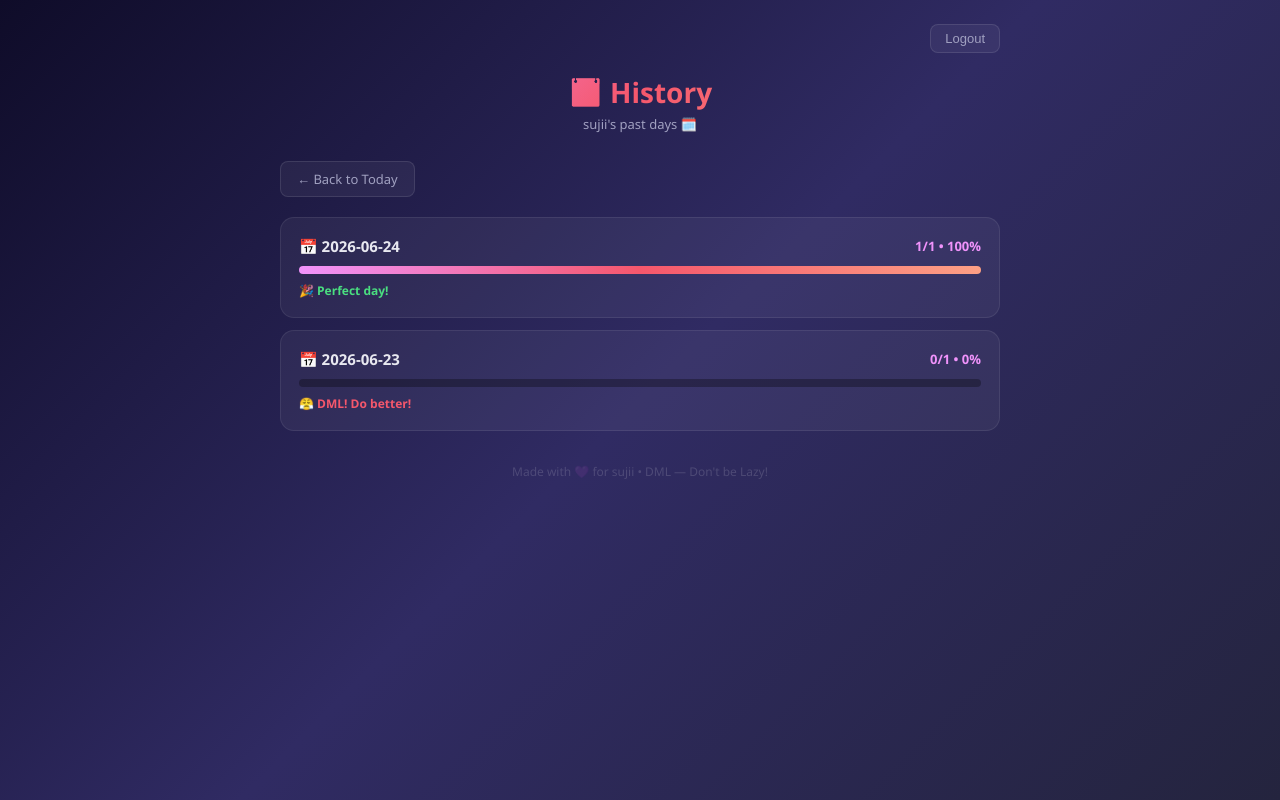
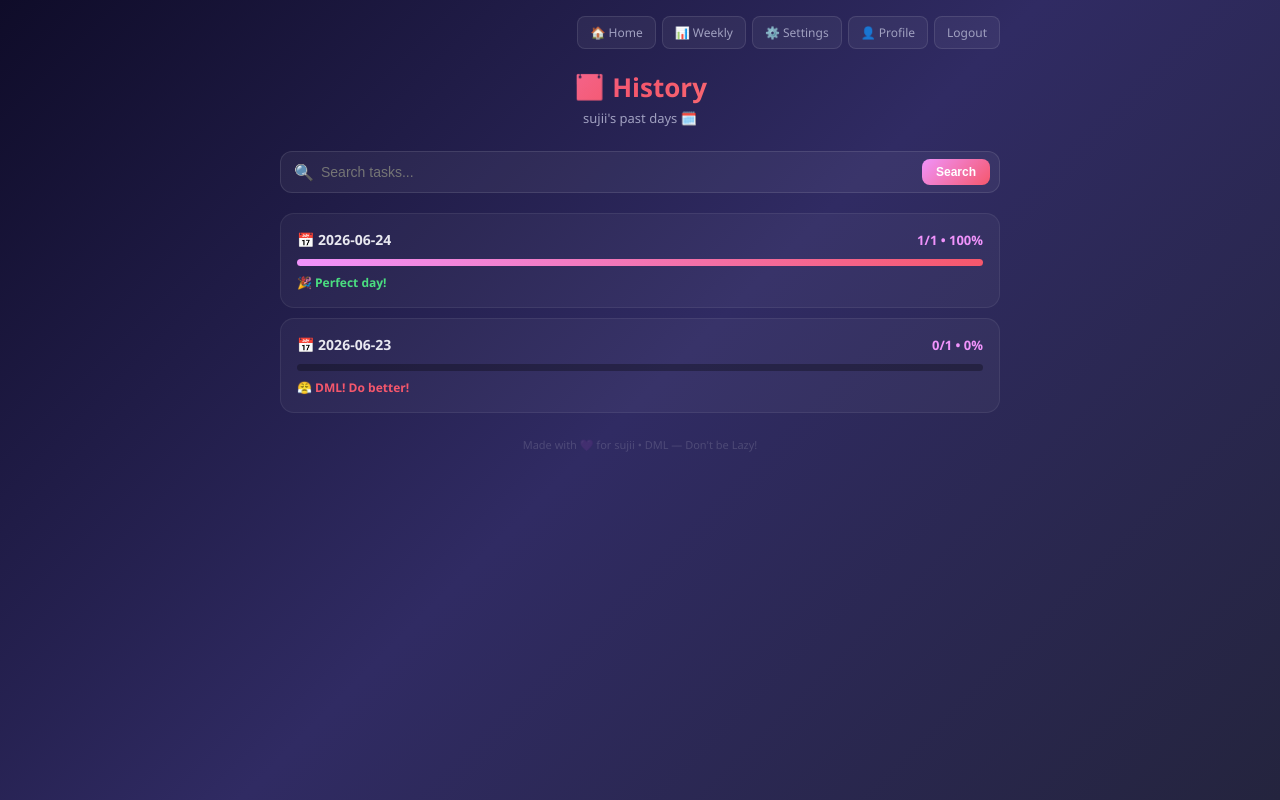
Before and after one commit to sujitha611/day-in-my-life, a Flask app: page /history in a window 1280 px wide. Run offline with Flask 3, Linux system fonts and the light colour scheme; a user stored in the database is signed in; data comes from the database, SQL or seed files in the repository; both versions use the stored data as it was after the commit.

Commit message:
V8 - Search tasks in history added

```diff
--- a/app.py
+++ b/app.py
@@ -159,18 +159,31 @@ def delete(task_id):
     conn.commit()
     conn.close()
     return redirect('/')
-
 @app.route('/history')
 @login_required
 def history():
     conn = get_db()
     today = str(date.today())
-    days = conn.execute(
-        'SELECT task_date, COUNT(*) as total, SUM(done) as done FROM tasks WHERE user_id=? AND task_date != ? GROUP BY task_date ORDER BY task_date DESC',
-        (current_user.id, today)
-    ).fetchall()
+    search = request.args.get('search', '')
+    if search:
+        days = conn.execute(
+            '''SELECT task_date, COUNT(*) as total, SUM(done) as done
+               FROM tasks WHERE user_id=? AND task_date != ? AND name LIKE ?
+               GROUP BY task_date ORDER BY task_date DESC''',
+            (current_user.id, today, f'%{search}%')
+        ).fetchall()
+        tasks = conn.execute(
+            'SELECT * FROM tasks WHERE user_id=? AND name LIKE ? ORDER BY task_date DESC',
+            (current_user.id, f'%{search}%')
+        ).fetchall()
+    else:
+        days = conn.execute(
+            'SELECT task_date, COUNT(*) as total, SUM(done) as done FROM tasks WHERE user_id=? AND task_date != ? GROUP BY task_date ORDER BY task_date DESC',
+            (current_user.id, today)
+        ).fetchall()
+        tasks = []
     conn.close()
-    return render_template('history.html', days=days, user=current_user)
+    return render_template('history.html', days=days, user=current_user, search=search, tasks=tasks)
 
 @app.route('/weekly')
 @login_required
--- a/templates/history.html
+++ b/templates/history.html
@@ -6,28 +6,51 @@
     <title>History — Day In My Life</title>
     <style>
         * { margin: 0; padding: 0; box-sizing: border-box; }
-        body { min-height: 100vh; background: linear-gradient(135deg, #0f0c29, #302b63, #24243e); color: #e8e8f0; font-family: 'Segoe UI', sans-serif; padding: 24px 16px; }
+        body { min-height: 100vh; background: linear-gradient(135deg, #0f0c29, #302b63, #24243e); color: #e8e8f0; font-family: 'Segoe UI', sans-serif; padding: 16px; }
         .container { max-width: 720px; margin: 0 auto; }
-        .header { text-align: center; margin-bottom: 28px; }
-        h1 { font-size: 28px; background: linear-gradient(135deg, #f093fb, #f5576c, #fda085); -webkit-background-clip: text; -webkit-text-fill-color: transparent; font-weight: 900; }
+        .header { text-align: center; margin-bottom: 24px; }
+        h1 { font-size: 26px; background: linear-gradient(135deg, #f093fb, #f5576c, #fda085); -webkit-background-clip: text; -webkit-text-fill-color: transparent; font-weight: 900; }
         .subtitle { color: #a0a0c0; font-size: 13px; margin-top: 4px; }
-        .back-btn { display: inline-block; margin-bottom: 20px; background: rgba(255,255,255,0.05); border: 1px solid rgba(255,255,255,0.1); color: #a0a0c0; padding: 8px 16px; border-radius: 8px; cursor: pointer; font-size: 13px; text-decoration: none; }
-        .day-card { background: rgba(255,255,255,0.05); border: 1px solid rgba(255,255,255,0.08); border-radius: 14px; padding: 18px; margin-bottom: 12px; }
+        .nav { display: flex; gap: 6px; margin-bottom: 20px; flex-wrap: wrap; justify-content: flex-end; }
+        .nav-btn { background: rgba(255,255,255,0.05); border: 1px solid rgba(255,255,255,0.1); color: #a0a0c0; padding: 7px 12px; border-radius: 8px; cursor: pointer; font-size: 12px; text-decoration: none; }
+        .nav-btn:hover { background: rgba(255,255,255,0.1); color: #e8e8f0; }
+
+        /* Search */
+        .search-wrap { margin-bottom: 20px; position: relative; }
+        .search-wrap input { width: 100%; padding: 12px 16px 12px 40px; border-radius: 12px; border: 1px solid rgba(255,255,255,0.1); background: rgba(255,255,255,0.05); color: #e8e8f0; font-size: 14px; outline: none; }
+        .search-wrap input:focus { border-color: #f093fb; }
+        .search-icon { position: absolute; left: 14px; top: 50%; transform: translateY(-50%); color: #7c7c99; font-size: 16px; }
+        .search-btn { position: absolute; right: 10px; top: 50%; transform: translateY(-50%); background: linear-gradient(135deg, #f093fb, #f5576c); border: none; color: white; padding: 6px 14px; border-radius: 8px; cursor: pointer; font-size: 12px; font-weight: 700; }
+
+        /* Search results */
+        .search-results { margin-bottom: 20px; }
+        .result-item { background: rgba(255,255,255,0.04); border: 1px solid rgba(255,255,255,0.07); border-radius: 12px; padding: 12px 16px; margin-bottom: 8px; display: flex; align-items: center; gap: 10px; }
+        .result-item.done { background: rgba(74,222,128,0.05); border-color: rgba(74,222,128,0.15); }
+        .result-status { font-size: 16px; }
+        .result-name { font-weight: 600; font-size: 14px; flex: 1; }
+        .result-name.done { text-decoration: line-through; color: #4a7a4a; }
+        .result-date { font-size: 11px; color: #7c7c99; }
+
+        /* Day cards */
+        .day-card { background: rgba(255,255,255,0.04); border: 1px solid rgba(255,255,255,0.07); border-radius: 14px; padding: 16px; margin-bottom: 10px; }
         .day-top { display: flex; justify-content: space-between; align-items: center; margin-bottom: 10px; }
-        .day-date { font-weight: 700; font-size: 15px; color: #e8e8f0; }
+        .day-date { font-weight: 700; font-size: 14px; }
         .day-count { font-size: 13px; font-weight: 700; color: #f093fb; }
-        .progress-bar { background: rgba(0,0,0,0.3); border-radius: 99px; height: 8px; margin-bottom: 8px; }
-        .progress-fill { height: 100%; border-radius: 99px; background: linear-gradient(90deg, #f093fb, #f5576c, #fda085); }
+        .progress-bar { background: rgba(0,0,0,0.3); border-radius: 99px; height: 7px; margin-bottom: 8px; }
+        .progress-fill { height: 100%; border-radius: 99px; background: linear-gradient(90deg, #f093fb, #f5576c); }
         .day-msg { font-size: 12px; font-weight: 600; }
         .empty { text-align: center; padding: 48px 20px; color: rgba(255,255,255,0.3); }
-        .empty div { font-size: 48px; margin-bottom: 12px; }
-        .logout { float: right; background: rgba(255,255,255,0.05); border: 1px solid rgba(255,255,255,0.1); color: #a0a0c0; padding: 6px 14px; border-radius: 8px; cursor: pointer; font-size: 13px; }
+        .footer { text-align: center; color: rgba(255,255,255,0.15); font-size: 11px; margin-top: 24px; }
     </style>
 </head>
 <body>
 <div class="container">
-    <div style="overflow:hidden; margin-bottom:20px;">
-        <a href="/logout"><button class="logout">Logout</button></a>
+    <div class="nav">
+        <a href="/" class="nav-btn">🏠 Home</a>
+        <a href="/weekly" class="nav-btn">📊 Weekly</a>
+        <a href="/settings" class="nav-btn">⚙️ Settings</a>
+        <a href="/profile" class="nav-btn">👤 Profile</a>
+        <a href="/logout" class="nav-btn">Logout</a>
     </div>
 
     <div class="header">
@@ -35,8 +58,46 @@
         <p class="subtitle">{{ user.name }}'s past days 🗓️</p>
     </div>
 
-    <a href="/" class="back-btn">← Back to Today</a>
+    <!-- Search -->
+    <form action="/history" method="GET" class="search-wrap">
+        <span class="search-icon">🔍</span>
+        <input type="text" name="search" placeholder="Search tasks..." value="{{ search }}">
+        <button type="submit" class="search-btn">Search</button>
+    </form>
 
+    {% if search %}
+        <!-- Search Results -->
+        <p style="font-size:13px; color:#a0a0c0; margin-bottom:12px;">
+            Results for "<span style="color:#f093fb;">{{ search }}</span>" — {{ tasks|length }} found
+        </p>
+        {% if tasks %}
+        <div class="search-results">
+            {% for task in tasks %}
+            <div class="result-item {% if task.done %}done{% endif %}">
+                <span class="result-status">{% if task.done %}✅{% else %}⏳{% endif %}</span>
+                <div style="flex:1;">
+                    <p class="result-name {% if task.done %}done{% endif %}">{{ task.name }}</p>
+                    {% if task.start_time %}
+                    <p style="font-size:11px; color:#60a5fa; margin-top:2px;">⏰ {{ task.start_time }}{% if task.end_time %} – {{ task.end_time }}{% endif %}</p>
+                    {% endif %}
+                    {% if task.notes %}
+                    <p style="font-size:11px; color:#a0a0c0; margin-top:2px;">📝 {{ task.notes }}</p>
+                    {% endif %}
+                </div>
+                <span class="result-date">{{ task.task_date }}</span>
+            </div>
+            {% endfor %}
+        </div>
+        {% else %}
+        <div class="empty">
+            <div style="font-size:40px;">🔍</div>
+            <p style="font-weight:700; margin-top:12px;">No tasks found!</p>
+            <p style="font-size:13px; margin-top:6px;">Try a different search term</p>
+        </div>
+        {% endif %}
+
+    {% else %}
+        <!-- Normal History -->
         {% if days %}
             {% for day in days %}
             {% set percent = ((day.done / day.total) * 100)|int if day.total > 0 else 0 %}
@@ -57,13 +118,14 @@
             {% endfor %}
         {% else %}
         <div class="empty">
-            <div>📅</div>
-            <p style="font-weight:700; font-size:16px;">No history yet!</p>
-            <p style="font-size:13px; margin-top:6px;">Complete some tasks today and check back tomorrow!</p>
+            <div style="font-size:44px;">📅</div>
+            <p style="font-weight:700; font-size:15px;">No history yet!</p>
+            <p style="font-size:13px; margin-top:6px;">Complete tasks today and check back tomorrow!</p>
         </div>
         {% endif %}
+    {% endif %}
 
-    <p style="text-align:center; color:rgba(255,255,255,0.15); font-size:12px; margin-top:32px;">Made with 💜 for {{ user.name }} • DML — Don't be Lazy!</p>
+    <p class="footer">Made with 💜 for {{ user.name }} • DML — Don't be Lazy!</p>
 </div>
 </body>
 </html>
```
Also changed, not shown: tasks.db. Lines whose indentation alone changed are shown as unchanged.
